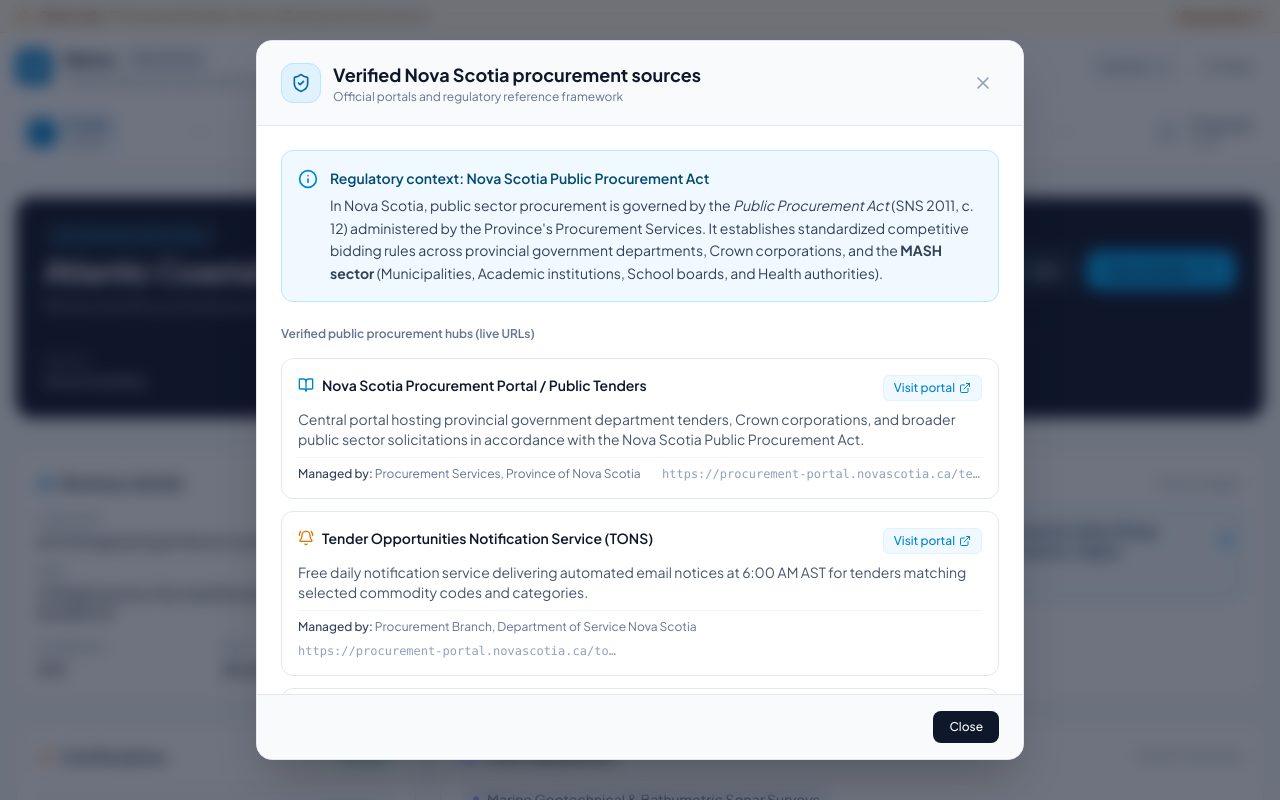
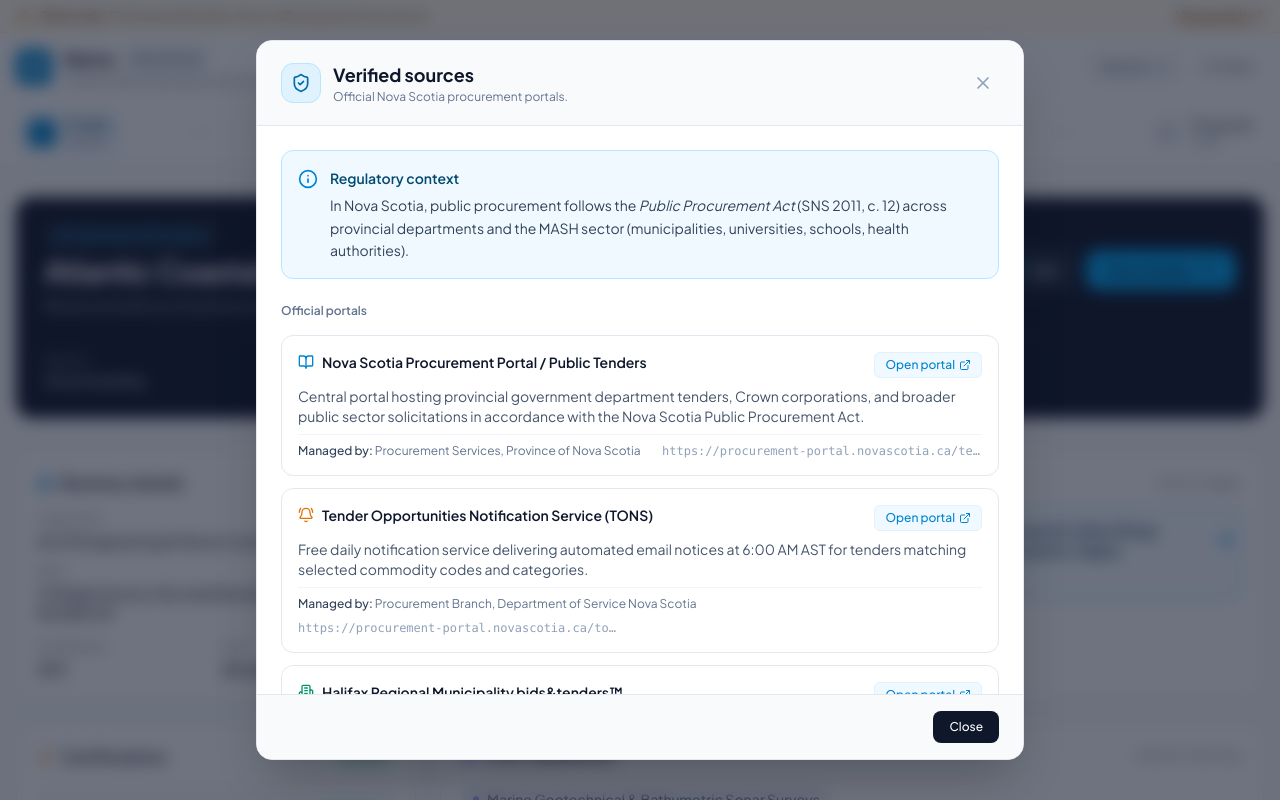
Before and after one commit to nhanvu0901/tender, a React (Vite) app: page / in a window 1280 px wide. Both pictures are taken after a click on the button "View portals". Shown: the top 800 px of the page. Built offline with nearby package versions, Linux system fonts and the light colour scheme.

Commit message:
polish(sources): shorten modal headings and portal copy

```diff
--- a/src/components/SourcesModal.tsx
+++ b/src/components/SourcesModal.tsx
@@ -38,8 +38,8 @@
               <ShieldCheck className="w-5 h-5" />
             </div>
             <div>
-              <h2 className="text-lg font-bold text-slate-900">Verified Nova Scotia procurement sources</h2>
-              <p className="text-xs text-slate-500">Official portals and regulatory reference framework</p>
+              <h2 className="text-lg font-bold text-slate-900">Verified sources</h2>
+              <p className="text-xs text-slate-500">Official Nova Scotia procurement portals.</p>
             </div>
           </div>
           <button
@@ -56,12 +56,10 @@
           <div className="bg-sky-50 border border-sky-200 rounded-xl p-4 flex gap-3 text-sky-950">
             <Info className="w-5 h-5 text-sky-600 shrink-0 mt-0.5" />
             <div className="space-y-1 text-sm leading-relaxed">
-              <p className="font-semibold text-sky-900">Regulatory context: Nova Scotia Public Procurement Act</p>
+              <p className="font-semibold text-sky-900">Regulatory context</p>
               <p className="text-slate-700">
-                In Nova Scotia, public sector procurement is governed by the <em>Public Procurement Act</em> (SNS 2011, c. 12)
-                administered by the Province's Procurement Services. It establishes standardized competitive bidding rules across
-                provincial government departments, Crown corporations, and the <strong>MASH sector</strong> (Municipalities, Academic
-                institutions, School boards, and Health authorities).
+                In Nova Scotia, public procurement follows the <em>Public Procurement Act</em> (SNS 2011, c. 12)
+                across provincial departments and the MASH sector (municipalities, universities, schools, health authorities).
               </p>
             </div>
           </div>
@@ -69,7 +67,7 @@
           {/* Sources List */}
           <div className="space-y-4">
             <h3 className="text-xs font-semibold text-slate-500">
-              Verified public procurement hubs (live URLs)
+              Official portals
             </h3>
 
             <div className="grid gap-3">
@@ -95,12 +93,12 @@
                       rel="noopener noreferrer"
                       className="text-xs font-medium text-sky-600 hover:text-sky-800 flex items-center gap-1 shrink-0 bg-sky-50 px-2.5 py-1 rounded-md border border-sky-100 group-hover:bg-sky-100 transition"
                     >
-                      <span>Visit portal</span>
+                      <span>Open portal</span>
                       <ExternalLink className="w-3 h-3" />
                     </a>
                   </div>
 
-                  <p className="text-sm text-slate-600">{source.description}</p>
+                  <p className="text-sm text-slate-600 line-clamp-2">{source.description}</p>
 
                   <div className="pt-2 border-t border-slate-100 flex flex-wrap items-center justify-between gap-2 text-xs text-slate-500">
                     <div>
@@ -117,9 +115,7 @@
 
           {/* Legal Notice */}
           <div className="p-3 bg-slate-100 rounded-lg text-xs text-slate-600">
-            <strong>Note on sample data:</strong> The opportunities displayed inside Nemo reflect realistic tender scopes,
-            NAICS/UNSPSC categories, and evaluation weights modeled after real Nova Scotia specifications, but all tender numbers,
-            contract sums, and specific contact names are generated dummy data for demonstration purposes only.
+            <strong>Sample data:</strong> Tenders inside Nemo reflect Nova Scotia scopes and criteria. Numbers, values, and contacts are simulated dummy data.
           </div>
         </div>
 
```
